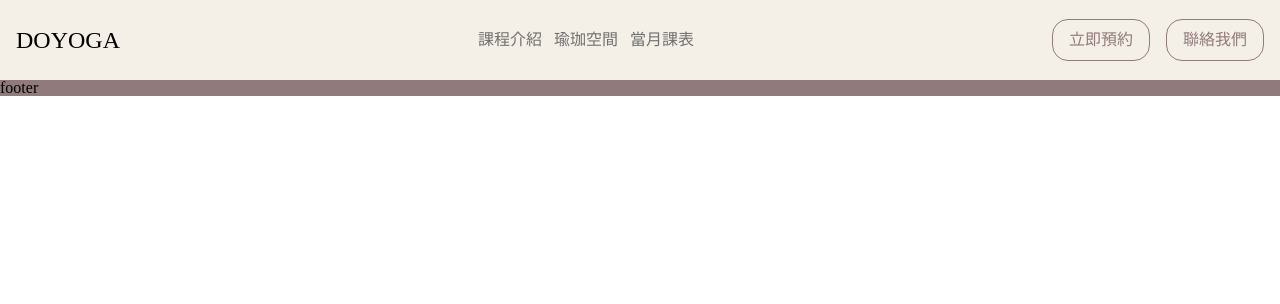
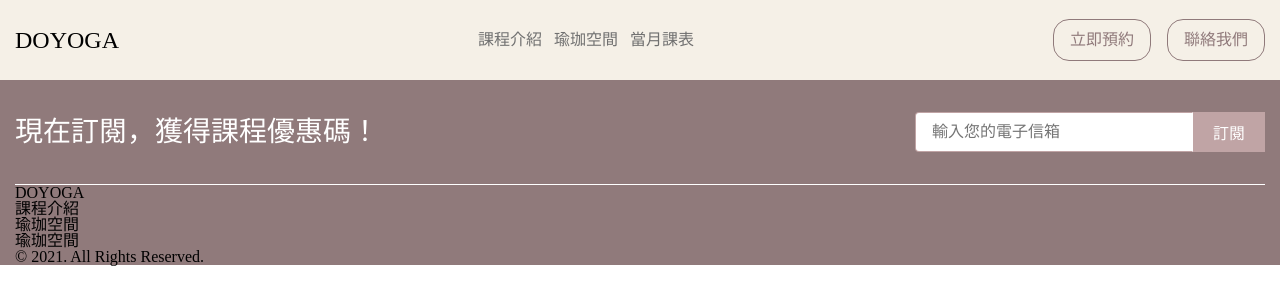
Before and after one commit to hungshihyen/css, a Vue app: page / in a window 1280 px wide. Shown: the top 304 px of the page. Built offline with nearby package versions, Linux system fonts and the light colour scheme.

Commit message:
footer-top done

```diff
--- a/src/yoga/Footer/index.vue
+++ b/src/yoga/Footer/index.vue
@@ -1,5 +1,29 @@
 <template>
-  <footer>footer</footer>
+  <footer class="footer-wrap">
+    <div class="container footer">
+      <section class="footer-top">
+        <div class="subscribe">
+          現在訂閱，獲得課程優惠碼！
+        </div>
+        <div class="email">
+          <input
+            type="text"
+            placeholder="輸入您的電子信箱"
+          >
+          <button>訂閱</button>
+        </div>
+      </section>
+      <section class="footer-bottom">
+        <div>DOYOGA</div>
+        <div>課程介紹</div>
+        <div>瑜珈空間</div>
+        <div>瑜珈空間</div>
+        <div class="copy-right">
+          © 2021. All Rights Reserved.
+        </div>
+      </section>
+    </div>
+  </footer>
 </template>
 
 <script>
@@ -9,7 +33,60 @@ export default {
 </script>
 
 <style lang="scss" scoped>
-footer {
+.footer-wrap {
   background-color: #907a7b;
 }
+
+.footer-top {
+  display: grid;
+  grid-template-columns: 1fr;
+  align-items: center;
+  padding: 2rem 0;
+  border-bottom: 1px solid #fff;
+
+  @media (min-width: 768.1px) {
+    grid-template-columns: 1fr 1fr;
+  }
+
+  .subscribe {
+    font-size: 1.5rem;
+    line-height: 2.25rem;
+    color: #fff;
+
+    @media (min-width: 768.1px) {
+      font-size: 1.75rem;
+    }
+  }
+
+  .email {
+    display: flex;
+
+    input {
+      width: 100%;
+      max-width: 278px;
+      padding: 0.5rem 0 0.5rem 1rem;
+      font-size: 1rem;
+      border: 1px solid #c0a4a5;
+      border-right: 1px solid transparent;
+      border-top-left-radius: 4px;
+      border-bottom-left-radius: 4px;
+      outline: none;
+
+      @media (min-width: 768.1px) {
+        margin-left: auto;
+      }
+    }
+
+    button {
+      width: 21%;
+      max-width: 72px;
+      padding: 0.5rem 1rem;
+      font-size: 1rem;
+      color: #fff;
+      background-color: #c0a4a5;
+      border: none;
+    }
+  }
+}
+
 </style>
--- a/src/yoga/Nav/index.vue
+++ b/src/yoga/Nav/index.vue
@@ -1,5 +1,6 @@
 <template>
-  <nav>
+  <nav class="nav-wrap">
+    <div class="container nav">
       <div class="nav-start">
         DOYOGA
       </div>
@@ -32,6 +33,7 @@
           聯絡我們
         </button>
       </div>
+    </div>
   </nav>
 </template>
 
@@ -42,15 +44,17 @@ export default {
 </script>
 
 <style lang="scss" scoped>
-nav {
+.nav-wrap {
+  background-color: #f5f0e7;
+}
+
+.nav {
   display: grid;
   grid-template-areas: 'start center end';
   // grid-template-rows: 1fr;
   // grid-template-columns: repeat(3, 1fr);
   align-items: center;
   height: 80px;
-  padding: 0 1rem;
-  background-color: #f5f0e7;
 
   .mobile {
     @media (min-width: 768.1px) {
@@ -65,9 +69,7 @@ nav {
       display: block;
     }
   }
-}
 
-.nav {
   &-start {
     font-size: 1.5rem;
     line-height: 2rem;
--- a/src/yoga/index.vue
+++ b/src/yoga/index.vue
@@ -18,6 +18,6 @@ export default {
 }
 </script>
 
-<style>
+<style lang="scss">
 @import './styles/base.scss';
 </style>
--- a/src/yoga/styles/base.scss
+++ b/src/yoga/styles/base.scss
@@ -1 +1,19 @@
 @import '../../reset.scss';
+
+* {
+  box-sizing: border-box;
+}
+
+.container {
+  width: 100%;
+  padding: 0 15px;
+  margin: 0 auto;
+
+  @media (min-width: 576px) {
+    max-width: 718px;
+  }
+
+  @media (min-width: 768.1px) {
+    max-width: 1310px;
+  }
+}
```
Lines whose indentation alone changed are shown as unchanged.
